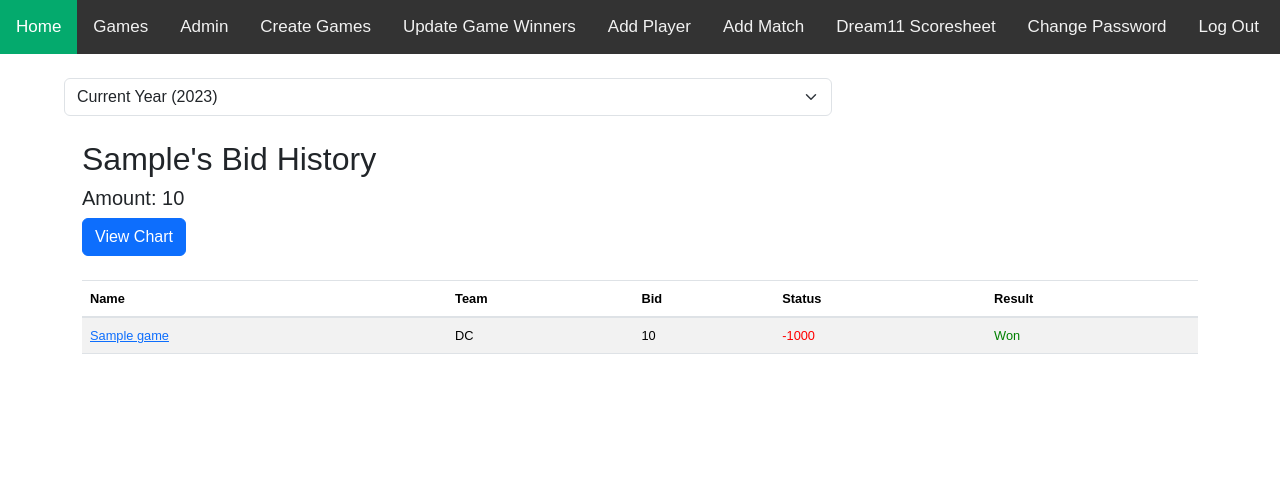
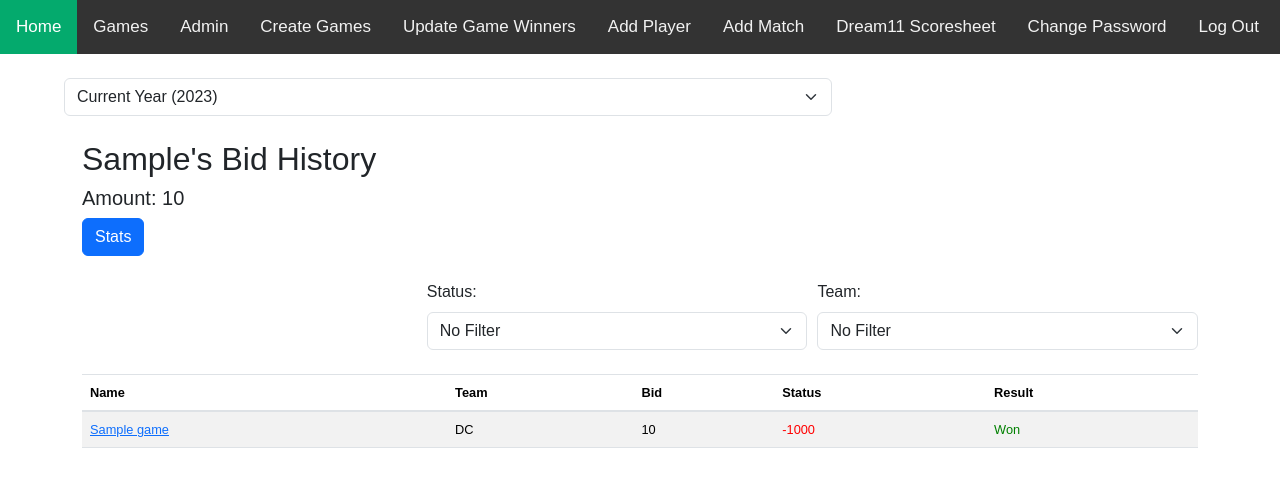
Before and after one commit to Sudharshan1409/IPLBid, a Django app: page /bid/user/1/ in a window 1280 px wide. Shown: the top 487 px of the page. Run offline with Django 4.2, Linux system fonts and the light colour scheme; a user stored in the database is signed in; tables that the repository leaves empty hold one stand-in row (values such as "Sample post"); parts of the project's set-up code (start-up, migrations or seed data) failed here and were passed over; some libraries are stand-ins or nearby versions.

Commit message:
added filter for user detail view

```diff
--- a/bid/templates/bid/game_detail.html
+++ b/bid/templates/bid/game_detail.html
@@ -19,7 +19,7 @@
     <tbody>
     {% for obj in listObj %}
         <tr>
-            <td><a href="{% url 'bid:user' obj.user.pk %}">{{ obj.name }}</a></td>
+            <td><a href="{% url 'bid:user' obj.user.pk %}?status=no&team=no">{{ obj.name }}</a></td>
             <td><span>{{ obj.team }}</span></td>
             <td>{{ obj.amount }}</td>
             {% if obj.did_not_bid %}
--- a/bid/templates/bid/user_detail.html
+++ b/bid/templates/bid/user_detail.html
@@ -5,7 +5,7 @@
     <h2>{{ result_user.user.first_name.capitalize }}'s Bid History</h2>
     <h5>Amount: {{ result_user.amount }}</h5>
     <button type="button" class="btn btn-primary" data-toggle="modal" data-target="#exampleModal">
-        View Chart
+        Stats
       </button>
 
       <!-- Modal -->
@@ -29,6 +29,28 @@
       </div>
       <br/>
       <br/>
+      <div class="filter-container">
+        <div class="flex-1">
+            <label for="status" class="form-label">Status:</label>
+            <select id="status-field" name="status" class="form-select" aria-label="Default select example" onchange="changeParams();">
+                <option value="no">No Filter</option>
+                <option value="won">Won</option>
+                <option value="lost">Lost</option>
+                <option value="not_completed">Not Completed</option>
+                <option value="cancelled">Cancelled</option>
+            </select>
+        </div>
+        <div class="flex-2">
+            <label for="team" class="form-label">Team:</label>
+            <select id="team-field" name="year" class="form-select" aria-label="Default select example" onchange="changeParams();">
+                <option value="no">No Filter</option>
+                {% for team in teams %}
+                    <option value="{{ team.0 }}">{{ team.1 }}</option>
+                {% endfor %}
+            </select>
+        </div>
+      </div>
+    </br>
     <table class="table table-striped contents" style="font-size:80%;text-align:left;">
         <thead>
         <tr>
@@ -86,6 +108,7 @@
 {% block script %}
 <script>
     const ctx = document.getElementById('myChart').getContext('2d');
+    const all_teams = JSON.parse('{{ all_teams|convertToJson }}')
     const myChart = new Chart(ctx, {
         type: 'line',
         data: {
@@ -112,5 +135,66 @@
             }
         }
     });
+    const changeParams = () => {
+        const status = document.getElementById('status-field').value;
+        const team = document.getElementById('team-field').value;
+        window.location.href = `{% url 'bid:user' user.pk %}?status=${status}&team=${team}`;
+    }
+    window.addEventListener('DOMContentLoaded', function() {
+        const urlParams = new URLSearchParams(window.location.search);
+        const statusField = document.getElementById('status-field');
+        const teamField = document.getElementById('team-field');
+
+        // Get the value from the URL parameter 'value'
+        const status = urlParams.get('status');
+        const team = urlParams.get('team');
+        console.log("status", status);
+        console.log("team", team);
+
+        if (status) {
+            if (status == "won") {
+                statusField.value = "won";
+            }
+            else if (status == "lost") {
+                statusField.value = "lost";
+            }
+            else if (status == "cancelled") {
+                statusField.value = "cancelled";
+            }
+            else if (status == "not_completed") {
+                statusField.value = "not_completed";
+            }
+            else {
+                statusField.value = "no";
+            }
+        }
+        else {
+            statusField.value = "no";
+        }
+        if (team) {
+            if (all_teams.includes(team)) {
+                teamField.value = team;
+            }
+            else {
+                teamField.value = "no";
+            }
+        }
+        else {
+            teamField.value = "no";
+        }
+
+      });
     </script>
 {% endblock script %}
+{% block style %}
+    <style>
+        .filter-container {
+            display: flex;
+            margin-left: 30%;
+        }
+        .flex-1, .flex-2 {
+            flex: 1;
+            padding-left: 10px;
+        }
+    </style>
+{% endblock %}
--- a/bid/templatetags/date.py
+++ b/bid/templatetags/date.py
@@ -35,3 +35,23 @@ def nameCheck(name):
         name_split = name.split('&')
         return name_split[0] + ' & ' + name_split[1]
     return name
+
+@register.filter(name = 'convertToJson')
+def convertToJson(value):
+    import json
+    from django.utils.safestring import mark_safe
+    _js_escapes = {
+    ord('\\'): '\\u005C',
+    ord('\''): '\\u0027',
+    ord('"'): '\\u0022',
+    ord('>'): '\\u003E',
+    ord('<'): '\\u003C',
+    ord('&'): '\\u0026',
+    ord('='): '\\u003D',
+    ord('-'): '\\u002D',
+    ord(';'): '\\u003B',
+    ord('`'): '\\u0060',
+    ord('\u2028'): '\\u2028',
+    ord('\u2029'): '\\u2029'
+}
+    return mark_safe(str(json.dumps(value)).translate(_js_escapes))
--- a/bid/views.py
+++ b/bid/views.py
@@ -15,7 +15,8 @@ from iplBid.settings import (
     PLAYOFFS_MAXIMUM_BID_VALUE,
     PLAYOFFS_MINIMUM_BID_VALUE,
     IPL_TEAMS as teams,
-    DREAM11_PLAYERS as players
+    DREAM11_PLAYERS as players,
+    ALL_TEAMS
 )
 import os
 # Create your views here.
@@ -120,14 +121,38 @@ class UserDetailView(LoginRequiredMixin, View):
     model = UserProfile
     template_name = 'bid/user_detail.html'
     def get(self, request, *args, **kwargs):
+        print(request.GET)
+        status = request.GET.get('status')
+        team = request.GET.get('team')
+        if not status:
+            status = 'no'
+        if not team:
+            team = 'no'
+
         os.environ['CURRENT_YEAR'] = str(request.user.active_year.year)
         user = UserProfile.objects.get(pk=kwargs['pk'])
         game_results = Game_Result.objects.filter(user=user, year = int(os.environ['CURRENT_YEAR']))
+        if status != 'no':
+            if status == 'won':
+                game_results = game_results.filter(won=True, completed=True)
+            elif status == 'lost':
+                game_results = game_results.filter(won=False, completed=True)
+            elif status == 'cancelled':
+                game_results = game_results.filter(cancelled=True)
+            elif status == 'not_completed':
+                game_results = game_results.filter(completed=False)
+            else:
+                pass
+        if team != 'no':
+            if team in ALL_TEAMS:
+                game_results = game_results.filter(game__team1=team) | game_results.filter(game__team2=team)
+            else:
+                pass
         results_array = []
         for game_result in game_results:
             results_array.append(game_result)
         results_array.sort(key=lambda x: x.game.date, reverse=True)
-        return render(request, self.template_name, {'results': results_array, 'result_user': user})
+        return render(request, self.template_name, {'results': results_array, 'result_user': user, 'teams': teams, 'all_teams': ALL_TEAMS})
 
 class ChangeActiveYearView(LoginRequiredMixin, View):
     model = ActiveYear
--- a/templates/home.html
+++ b/templates/home.html
@@ -16,7 +16,7 @@
         {% for current_user in users %}
             <tr {% if current_user.user.pk == user.pk %}style="background:rgb(237, 209, 237)"{% endif %}>
                 <td>{{ forloop.counter }}</td>
-                <td><a href="{% url 'bid:user' current_user.pk %}">{{ current_user.user.first_name.upper }} {{ current_user.user.last_name.upper }}</a></td>
+                <td><a href="{% url 'bid:user' current_user.pk %}?status=no&team=no">{{ current_user.user.first_name.upper }} {{ current_user.user.last_name.upper }}</a></td>
                 <td>{{ current_user.amount }}</td>
                 <td>{{ current_user.stats.0 }}</td>
                 <td>{{ current_user.stats.1 }}</td>
```
Also changed, not shown: iplBid/settings.py (+16 -11 lines).
